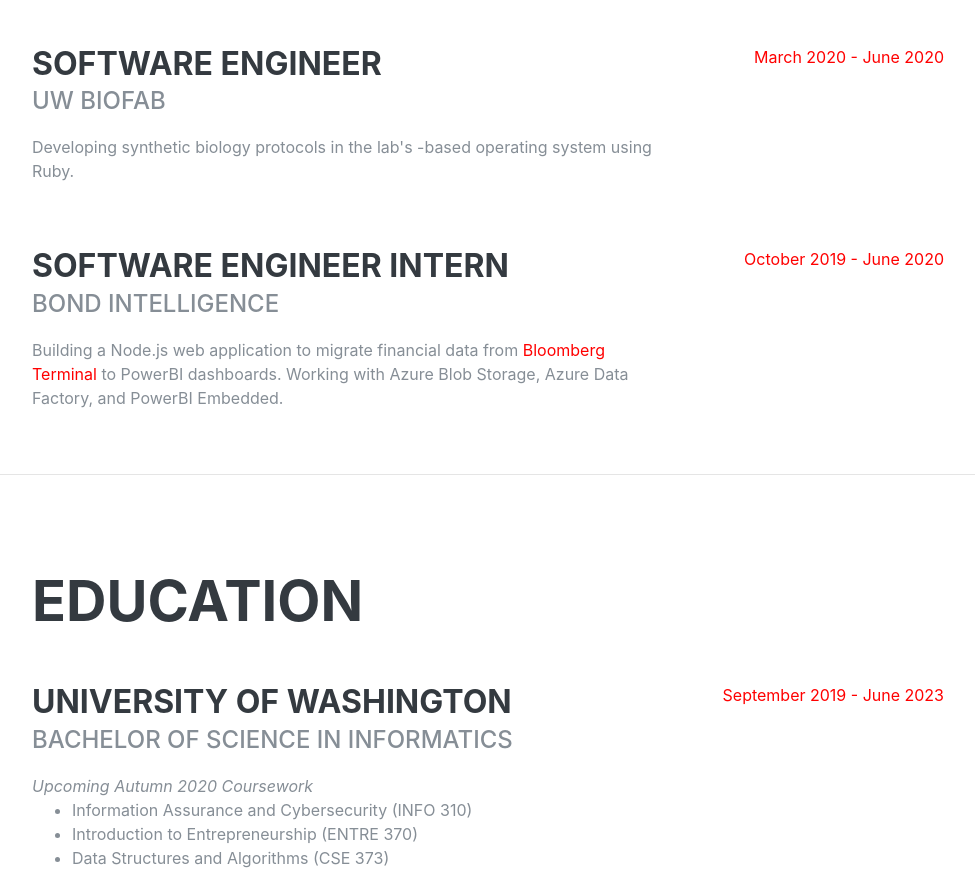
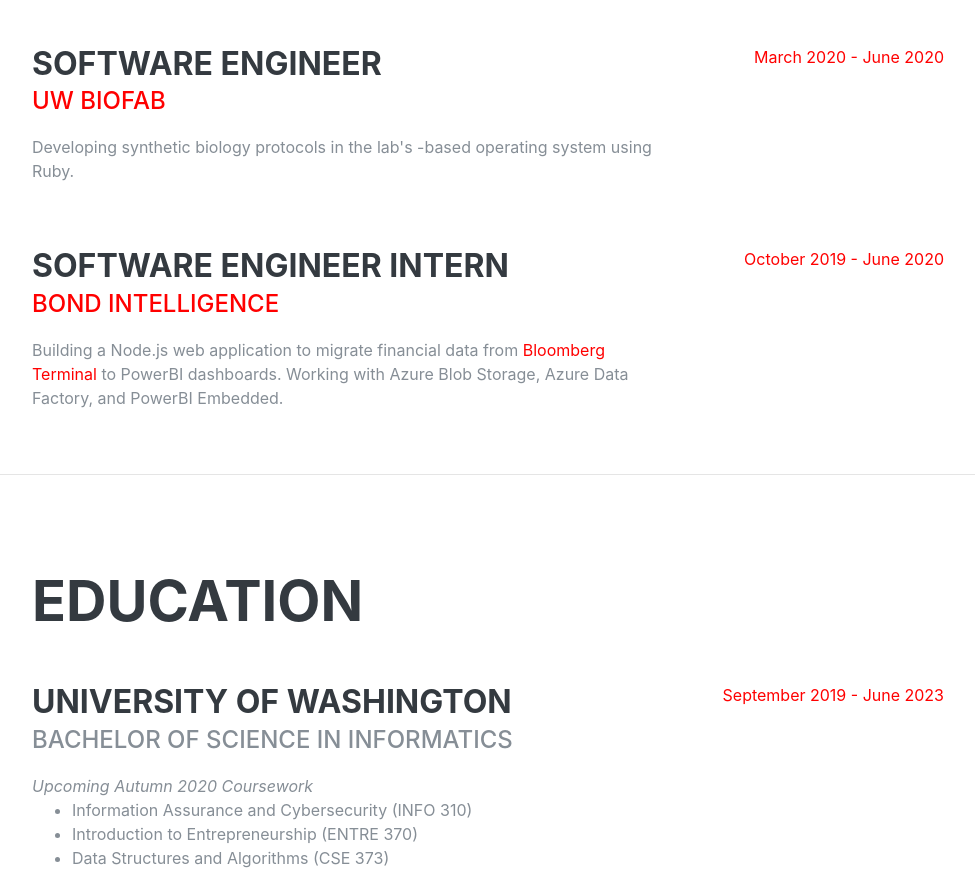
Before and after one commit to rishikavikondala/rishikavikondala.github.io, a plain HTML site: page index.html in a window 1280 px wide. Shown: the part 1372-2255 px from the top of the page, without its empty margins (288-1263 px from the left). Drawn offline with Linux system fonts and the light colour scheme; a web font is replaced by a local one.

Commit message:
Update index.html

```diff
--- a/index.html
+++ b/index.html
@@ -124,7 +124,7 @@
         <div class="resume-item d-flex flex-column flex-md-row justify-content-between mb-5">
           <div class="resume-content">
             <h3 class="mb-0">Software Engineer</h3>
-            <div class="subheading mb-3" href="http://www.uwbiofab.org/">UW BIOFAB</div>
+            <div class="subheading mb-3"><a href="http://www.uwbiofab.org/">UW BIOFAB</a></div>
             <p>Developing synthetic biology protocols in the lab's
               -based operating system using Ruby.</p>
           </div>
@@ -136,7 +136,7 @@
         <div class="resume-item d-flex flex-column flex-md-row justify-content-between">
           <div class="resume-content">
             <h3 class="mb-0">Software Engineer Intern</h3>
-            <div class="subheading mb-3" href="https://bondintelligence.us/">Bond Intelligence</div>
+            <div class="subheading mb-3"><a href="https://bondintelligence.us/">Bond Intelligence</a></div>
             <p>Building a Node.js web application to migrate financial data from <a href="https://www.bloomberg.com/professional/solution/bloomberg-terminal/">Bloomberg Terminal</a> to PowerBI dashboards.
             Working with Azure Blob Storage, Azure Data Factory, and PowerBI Embedded.</p>
           </div>
```
